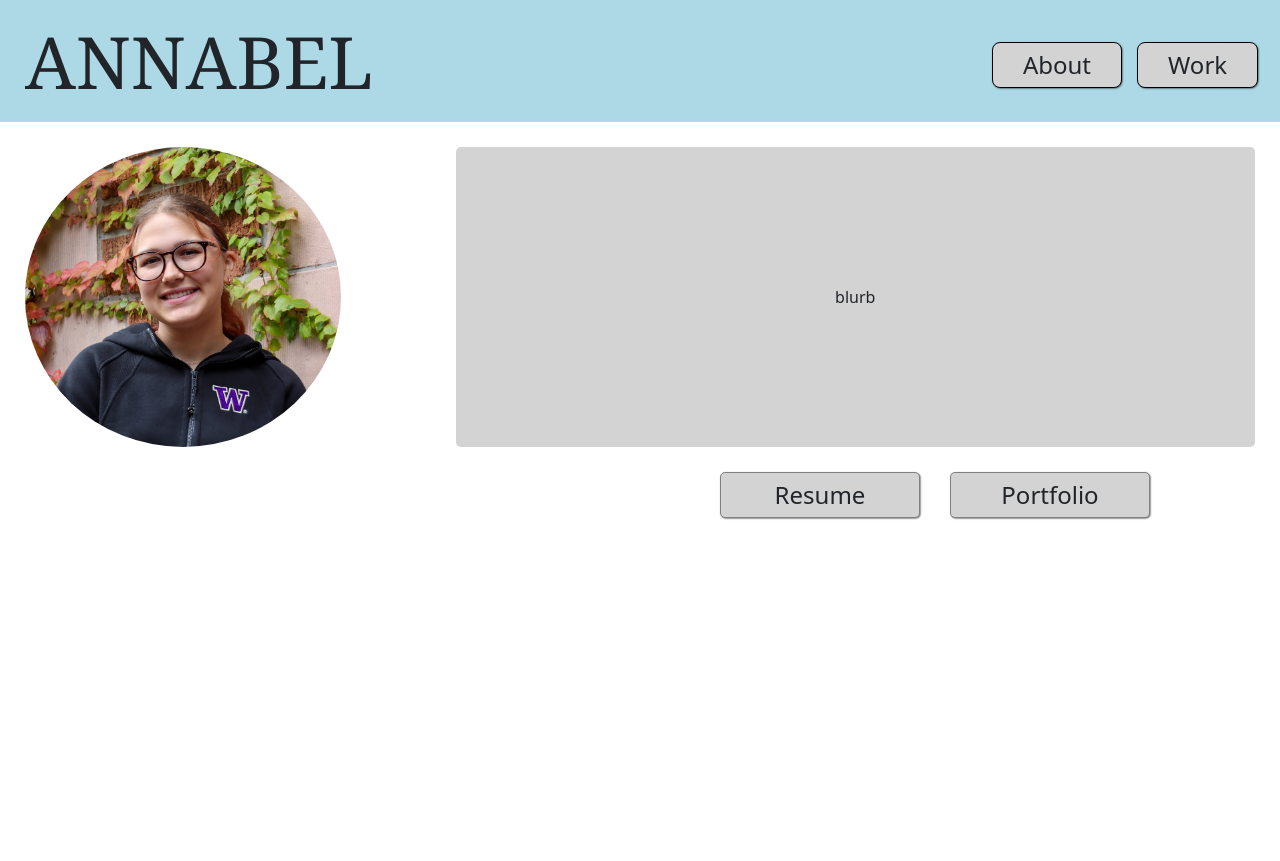
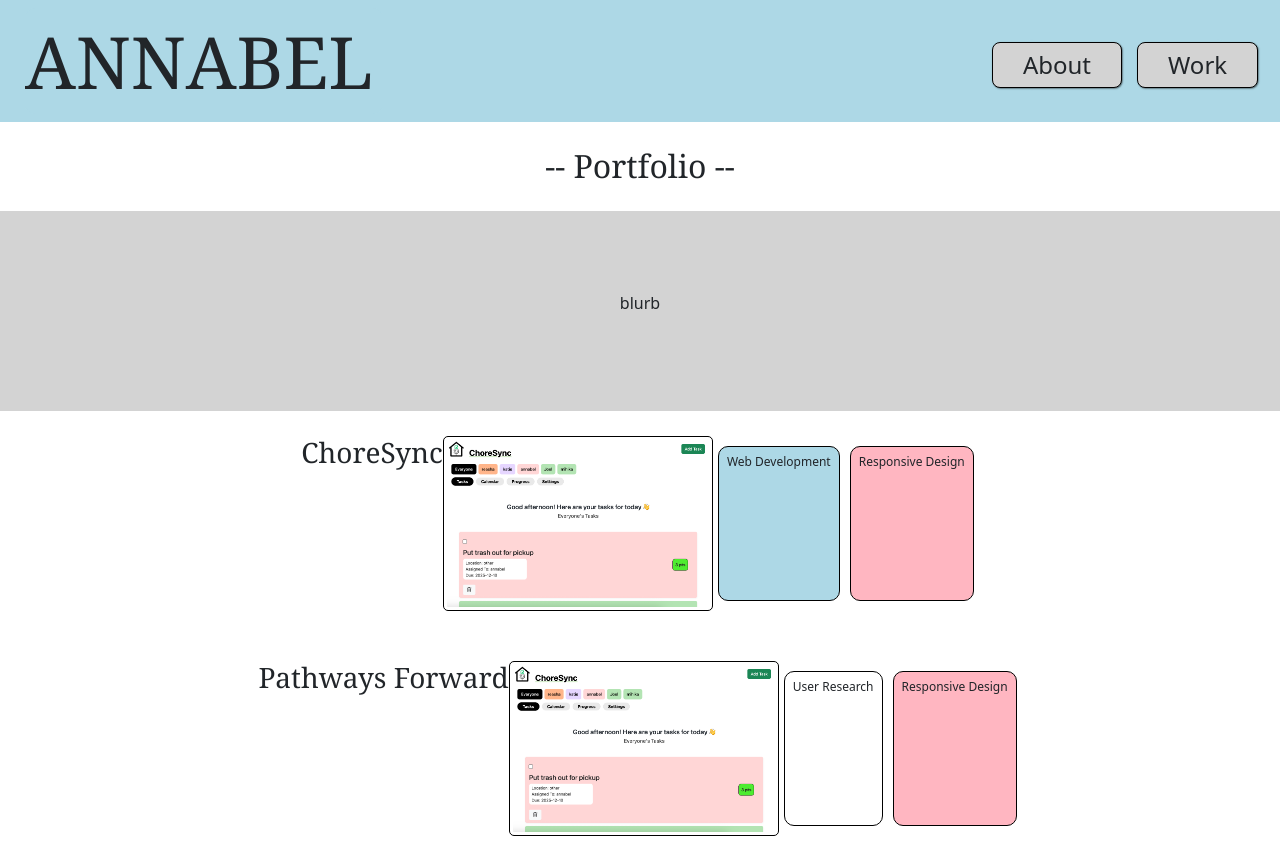
Before and after one commit to annabelmcd/portfolio, a React (Vite) app: page / in a window 1280 px wide. Before the commit the page ends 800 px from the top, so only its background shows below. Built offline with nearby package versions, Linux system fonts and the light colour scheme.

Commit message:
Add portfolio card template

```diff
--- a/src/App.jsx
+++ b/src/App.jsx
@@ -3,9 +3,10 @@ import 'bootstrap/dist/css/bootstrap.min.css';
 import '../style.css';
 import { NavBar } from './NavBar.jsx';
 import { AboutPage } from './AboutPage.jsx';
+import { WorkPage } from './WorkPage.jsx';
 
 export function App (props) {
     return (
-        <AboutPage />
+        <WorkPage />
     );
 }
--- /dev/null
+++ b/src/WorkPage.jsx
@@ -0,0 +1,35 @@
+import React from 'react';
+import { NavBar } from './NavBar.jsx';
+
+export function WorkPage(props) {
+
+    return (
+        <div>
+            <NavBar />
+
+            <div className="work-section">
+                <h2> -- Portfolio --</h2>
+                <div className="blurb-box">
+                    <p className="blurb-text">blurb</p>
+                </div>
+
+                <div className="project-card">
+                    <h3>ChoreSync</h3>
+                    <img src="/img/ChoreSync-MainPage.png" />
+                    <h4 className="tag web">Web Development</h4>
+                    <h4 className="tag responsive">Responsive Design</h4>
+                </div>
+
+                <div className="project-card">
+                    <h3>Pathways Forward</h3>
+                    <img src="/img/ChoreSync-MainPage.png" />
+                    <h4 className="tag research">User Research</h4>
+                    <h4 className="tag responsive">Responsive Design</h4>
+                </div>
+            </div>
+
+        </div>
+    );
+
+
+}
--- a/style.css
+++ b/style.css
@@ -82,6 +82,68 @@
 .break {
     flex-basis: 100%;
     height: 0;
+}
+
+.work-section {
+    display: flex;
+    justify-content: center;
+    flex-wrap: wrap;
+}
+
+.work-section h2 {
+    margin: 25px;
+    font-family: 'Georgia', serif;
+    font-size: 2rem;
+}
+
+.work-section .blurb-box {
+    background-color: lightgrey;
+    width: 100%;
+    height: 200px;
+    display: flex;
+    justify-content: center;
+    align-items: center;
+}
+
+.project-card {
+    margin: 25px;
+    display: flex;
+    flex-wrap: wrap;
+    justify-content: center;
+}
+
+.project-card h3 {
+    font-family: 'Georgia', serif;
+    font-weight: 550;
+    font-size: 1.75rem;
+    text-align: center;
+    margin-bottom: 10px;
+}
+
+.project-card img {
+    max-width: 270px;
+    border: black solid 1px;
+    border-radius: 5px;
+    padding: 3px;
+}
+
+.project-card .tag {
+    font-size: 0.75rem;
+    width: fit-content;
+    padding: 8px;
+    margin: 10px 5px;
+    border-radius: 10px;
+    margin-top: 10px;
+    border: black solid 1px;
+    font-weight: 450;
+}
+
+.tag.web {
+    background-color: lightblue;
+}
+
+.tag.responsive {
+    background-color: lightpink;
 }
 
 @media (min-width: 768px) {
```
Also changed, not shown: public/img/ChoreSync-MainPage.png (added).
